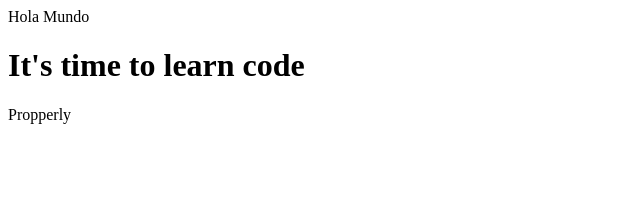
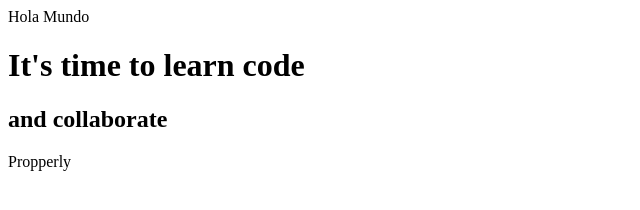
Before and after one commit to CSNZS/new-repo, a plain HTML site: page index.html in a window 1280 px wide. Shown: the whole page, without its empty margins (0-640 px from the left). Drawn offline with Linux system fonts and the light colour scheme.

Commit message:
Added a line with h2

```diff
--- a/index.html
+++ b/index.html
@@ -8,6 +8,7 @@
   <body>
     <header class="header">Hola Mundo</header>
     <h1 class="header header_content">It's time to learn code</h1>
+    <h2 class="header header_content">and collaborate</h2>
     <p class="header header_content__header_lower">Propperly</p>
   </body>
 </html>
```
